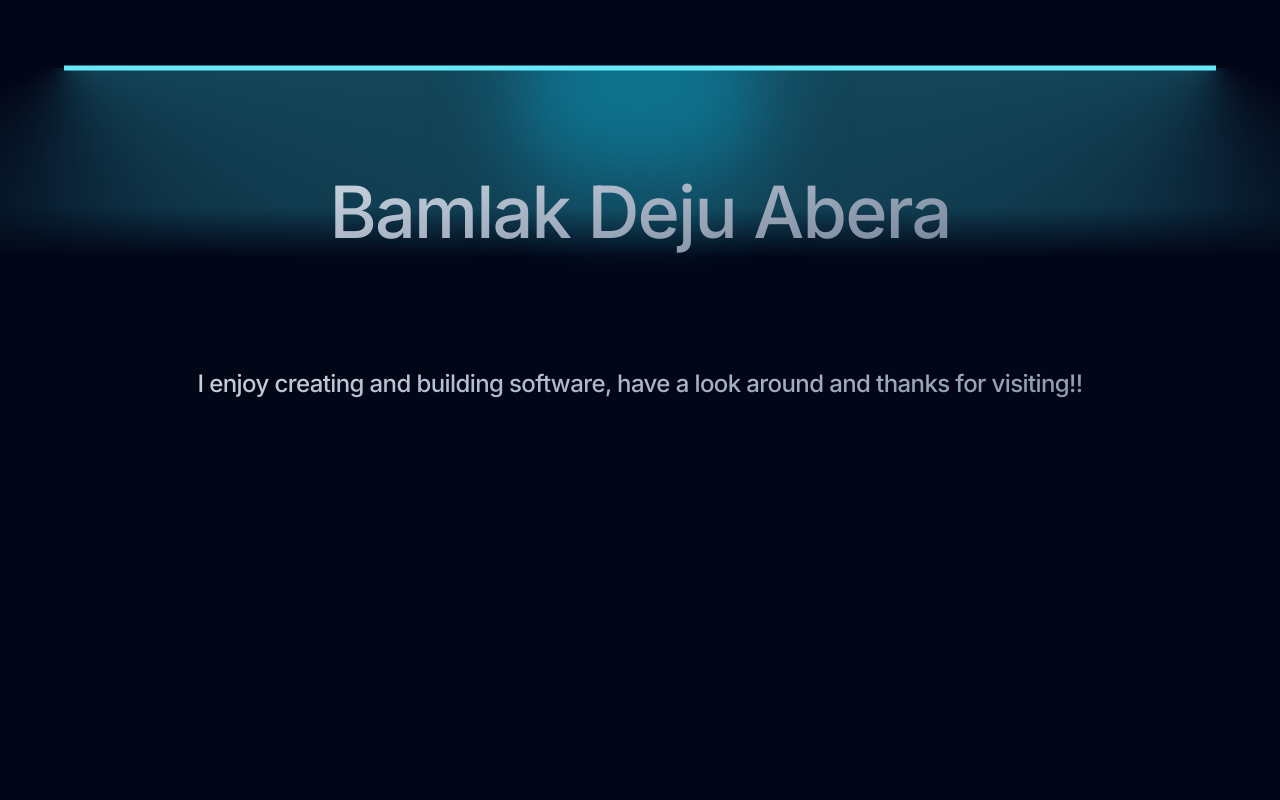
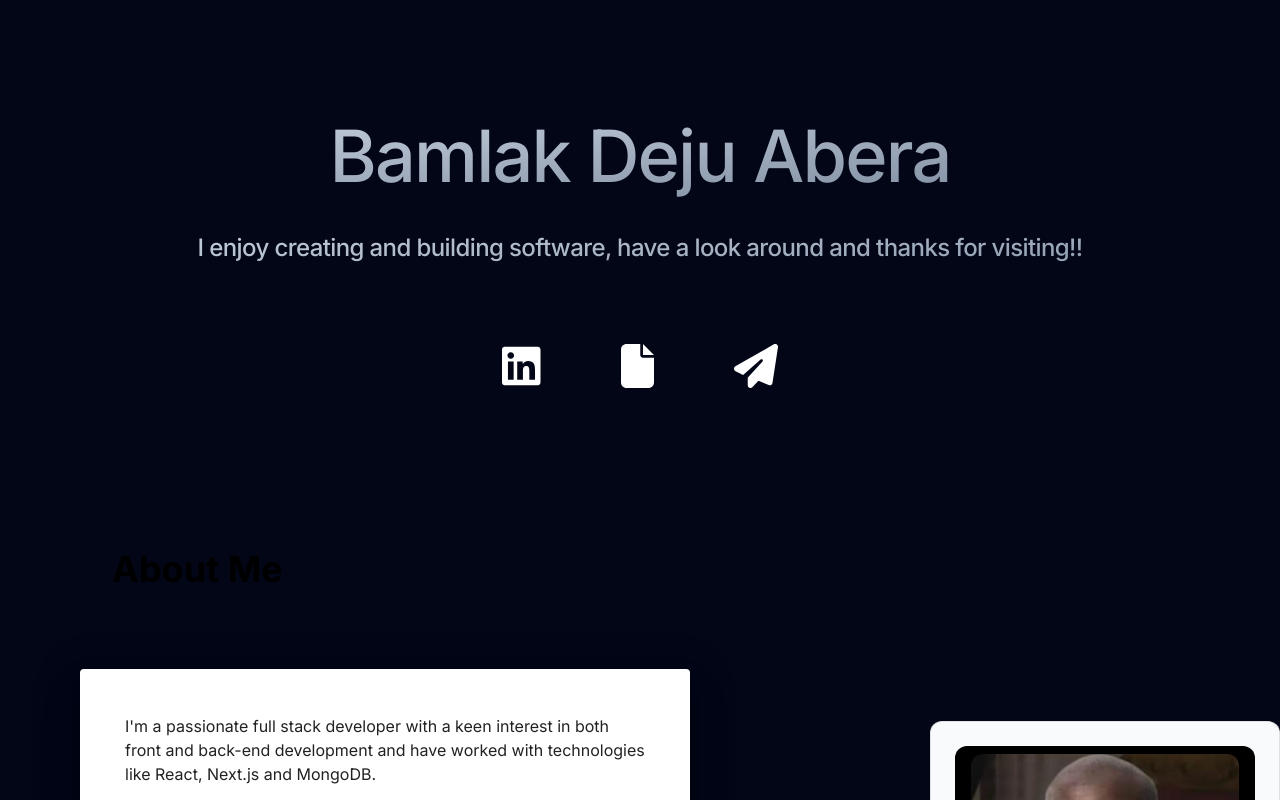
Before and after one commit to tejex/newWebsite, a Next.js app: page / in a window 1280 px wide. Shown: the top 800 px of the page. Built offline with nearby package versions, Linux system fonts and the light colour scheme.

Commit message:
Deleted Lamp, included fontawesome icons and added transitions to new header : )

```diff
--- a/package.json
+++ b/package.json
@@ -12,6 +12,7 @@
     "@emotion/react": "^11.11.4",
     "@emotion/styled": "^11.11.0",
     "@fortawesome/fontawesome-svg-core": "^6.5.1",
+    "@fortawesome/free-brands-svg-icons": "^6.5.2",
     "@fortawesome/free-solid-svg-icons": "^6.5.1",
     "@fortawesome/react-fontawesome": "^0.2.0",
     "@mui/material": "^5.15.14",
--- a/src/app/components/IntroCard.tsx
+++ b/src/app/components/IntroCard.tsx
@@ -1,8 +1,11 @@
+"use client";
 import Paper from "@mui/material/Paper";
 import Image from "next/image";
 import { CardBody, CardContainer, CardItem } from "./MyCard";
+import { useState, useEffect } from "react";
 
 export const IntroCard = () => {
+	const [isVisible, setIsVisible] = useState(false);
 	const technologies = [
 		"Python",
 		"Typescript",
@@ -15,6 +18,12 @@ export const IntroCard = () => {
 		"C++",
 		"Java",
 	];
+	useEffect(() => {
+		// Set isVisible to true after the component mounts to trigger the fade-in effect
+		setTimeout(() => {
+			setIsVisible(true);
+		}, 100);
+	}, []);
 
 	const tech = (
 		<div className={"mb-10 hidden md:block technologies"}>
@@ -34,10 +43,17 @@ export const IntroCard = () => {
 			</ul>
 		</div>
 	);
+	const imageSource = require("../images/profilePic2.png");
 
 	return (
-		<div className="w-full mb-36">
-			<h1 className="ml-28 mb-20 font-bold text-white text-4xl">
+		<div
+			className={`w-full mb-36 ${
+				isVisible
+					? "opacity-100 transition-opacity duration-1000"
+					: "opacity-0"
+			}`}
+		>
+			<h1 className="ml-28 mb-20 font-bold from-slate-300 to-slate-500 text-4xl">
 				About Me
 			</h1>
 			<div className="flex flex-row w-full gap-60">
@@ -85,7 +101,7 @@ export const IntroCard = () => {
 							className="px-4 py-2 rounded-xl bg-black dark:bg-white dark:text-black text-white text-xs font-bold"
 						>
 							<Image
-								src={require("../images/profilePic2.png")}
+								src={imageSource}
 								height="1000"
 								width="1000"
 								className="h-72 w-full object-cover rounded-xl group-hover/card:shadow-xl"
--- a/src/app/components/experience.tsx
+++ b/src/app/components/experience.tsx
@@ -5,7 +5,6 @@ import { Button } from "@mui/material";
 import { motion } from "framer-motion";
 import { cn } from "../util";
 import { Tab } from "@mui/material";
-import { act } from "react-dom/test-utils";
 
 type Tab = {
 	title: string;
@@ -39,7 +38,7 @@ export const ExperienceButtons = ({
 
 	return (
 		<div className="ml-28 relative overflow-auto sm:overflow-visible no-visible-scrollbar max-w-full h-full w-full">
-			<h1 className="mb-20 font-bold text-white text-4xl">
+			<h1 className="mb-20 font-bold  from-slate-300 to-slate-500 text-4xl">
 				Professional Experience
 			</h1>
 			<div className="flex flex-row gap-x-52 w-full h-96">
--- a/src/app/components/lamp.tsx
+++ b/src/app/components/lamp.tsx
@@ -1,13 +1,22 @@
 "use client";
 import React from "react";
+import "@fortawesome/fontawesome-svg-core/styles.css";
 import { motion } from "framer-motion";
-import { cn } from "../util";
-import Paper from "@mui/material/Paper";
-import { Box } from "@mui/material";
+import { FontAwesomeIcon } from "@fortawesome/react-fontawesome";
+import { faLinkedin } from "@fortawesome/free-brands-svg-icons";
+import { faFile } from "@fortawesome/free-solid-svg-icons";
+import { faPaperPlane } from "@fortawesome/free-solid-svg-icons";
+import { IconProp } from "@fortawesome/fontawesome-svg-core";
+import { config } from "@fortawesome/fontawesome-svg-core";
+config.autoAddCss = false;
 
 export function LampDemo() {
+	const breaks = Array.from({ length: 5 }, (_, index) => index);
 	return (
-		<LampContainer>
+		<div className="w-full bg-slate-950 h-full ml-auto mr-auto">
+			{breaks.map((_, index) => (
+				<br key={index} />
+			))}
 			<motion.h1
 				initial={{ opacity: 0.5, y: 100 }}
 				whileInView={{ opacity: 1, y: 0 }}
@@ -16,7 +25,7 @@ export function LampDemo() {
 					duration: 0.8,
 					ease: "easeInOut",
 				}}
-				className="mt-20 h-28 mb-20 bg-gradient-to-br from-slate-300 to-slate-500 bg-clip-text text-center text-2xl font-medium tracking-tight text-transparent md:text-7xl"
+				className="h-28 bg-gradient-to-br from-slate-300 to-slate-500 bg-clip-text text-center text-2xl font-medium tracking-tight text-transparent md:text-7xl"
 			>
 				Bamlak Deju Abera
 			</motion.h1>
@@ -28,90 +37,38 @@ export function LampDemo() {
 					duration: 0.8,
 					ease: "easeInOut",
 				}}
-				className="h-28 bg-gradient-to-br from-slate-300 to-slate-500 bg-clip-text text-center text-2xl font-medium tracking-tight text-transparent md:text-2xl"
+				className="h-28 bg-gradient-to-br from-slate-300 to-slate-500 bg-clip-text text-center text-2xl font-medium tracking-tight text-transparent md:text-2xl ml-auto mr-auto"
 			>
 				I enjoy creating and building software, have a look around and
 				thanks for visiting!!
 			</motion.h4>
-		</LampContainer>
-	);
-}
-
-export const LampContainer = ({
-	children,
-	className,
-}: {
-	children: React.ReactNode;
-	className?: string;
-}) => {
-	return (
-		<div
-			className={cn(
-				"relative flex min-h-screen flex-col items-center justify-center overflow-hidden bg-slate-950 w-full rounded-md z-0",
-				className
-			)}
-		>
-			<div className="relative flex w-full flex-1 scale-y-125 items-center justify-center isolate z-0 ">
 			<motion.div
-					initial={{ opacity: 0.5, width: "65%" }}
-					whileInView={{ opacity: 1, width: "90%" }}
+				initial={{ opacity: 0.5, y: 100 }}
+				whileInView={{ opacity: 1, y: 0 }}
 				transition={{
 					delay: 0.3,
 					duration: 0.8,
 					ease: "easeInOut",
 				}}
-					style={{
-						backgroundImage: `conic-gradient(var(--conic-position), var(--tw-gradient-stops))`,
-					}}
-					className="absolute inset-auto right-1/2 h-40 mb-20 overflow-visible w-[30rem] bg-gradient-conic from-cyan-900 via-transparent to-transparent text-white [--conic-position:from_70deg_at_center_top]"
+				className="flex flex-row gap-5 mb-40 w-full"
 			>
-					<div className="absolute  w-[100%] left-0 bg-slate-950 h-10 bottom-0 z-20 [mask-image:linear-gradient(to_top,white,transparent)]" />
-					<div className="absolute  w-40 h-[100%] left-0 bg-slate-950  bottom-0 z-20 [mask-image:linear-gradient(to_right,white,transparent)]" />
+				<div className="ml-auto mr-auto">
+					<FontAwesomeIcon
+						icon={faLinkedin as IconProp}
+						className="mr-20"
+						style={{ color: "white", fontSize: 44 }}
+					/>
+					<FontAwesomeIcon
+						icon={faFile as IconProp}
+						className="mr-20"
+						style={{ color: "white", fontSize: 44 }}
+					/>
+					<FontAwesomeIcon
+						icon={faPaperPlane as IconProp}
+						style={{ color: "white", fontSize: 44 }}
+					/>
+				</div>
 			</motion.div>
-				<motion.div
-					initial={{ opacity: 0.5, width: "65%" }}
-					whileInView={{ opacity: 1, width: "90%" }}
-					transition={{
-						delay: 0.3,
-						duration: 0.8,
-						ease: "easeInOut",
-					}}
-					style={{
-						backgroundImage: `conic-gradient(var(--conic-position), var(--tw-gradient-stops))`,
-					}}
-					className="absolute inset-auto left-1/2 h-40 mb-20 w-[30rem] bg-gradient-conic from-transparent via-transparent to-cyan-900 text-white [--conic-position:from_290deg_at_center_top]"
-				>
-					<div className="absolute  w-40 h-[100%] right-0 bg-slate-950  bottom-0 z-20 [mask-image:linear-gradient(to_left,white,transparent)]" />
-					<div className="absolute  w-[100%] right-0 bg-slate-950 h-10 bottom-0 z-20 [mask-image:linear-gradient(to_top,white,transparent)]" />
-				</motion.div>
-
-				<motion.div
-					initial={{ width: "8rem" }}
-					whileInView={{ width: "16rem" }}
-					transition={{
-						delay: 0.3,
-						duration: 0.8,
-						ease: "easeInOut",
-					}}
-					className="absolute inset-auto z-30 h-36 w-64 -translate-y-[6rem] rounded-full bg-cyan-700 blur-2xl"
-				></motion.div>
-				<motion.div
-					initial={{ opacity: 0.5, width: "65%" }}
-					whileInView={{ opacity: 1, width: "90%" }}
-					transition={{
-						delay: 0.3,
-						duration: 0.8,
-						ease: "easeInOut",
-					}}
-					className="absolute inset-auto z-50 h-1 w-[30rem] -translate-y-[7rem] bg-cyan-300"
-				></motion.div>
-
-				<div className="absolute inset-auto z-40 h-44 w-full -translate-y-[12.5rem] bg-slate-950 "></div>
-			</div>
-
-			<div className="relative z-50 flex -translate-y-80 flex-col items-center px-5">
-				{children}
-			</div>
 		</div>
 	);
-};
+}
--- a/tailwind.config.ts
+++ b/tailwind.config.ts
@@ -27,6 +27,9 @@ const config: Config = {
 					},
 				},
 			},
+			gap: {
+				"5": "1rem",
+			},
 		},
 	},
 	plugins: [addVariablesForColors],
```
Also changed, not shown: 1 other file (tests, documents, lock files or other folders). Lines whose indentation alone changed are shown as unchanged.
